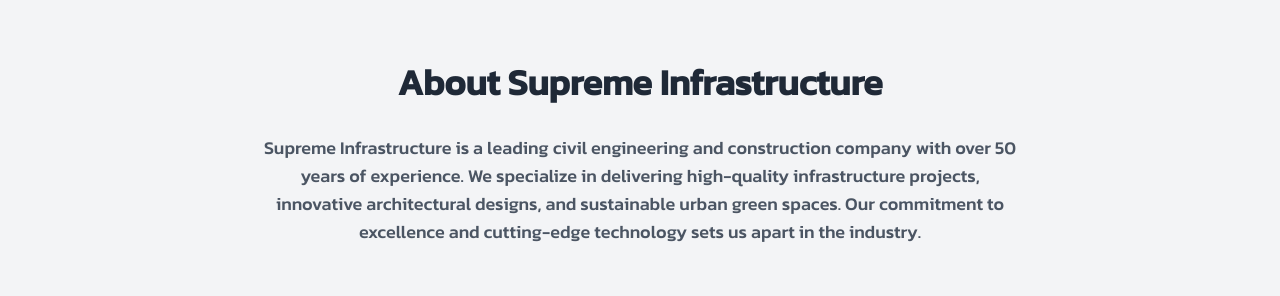
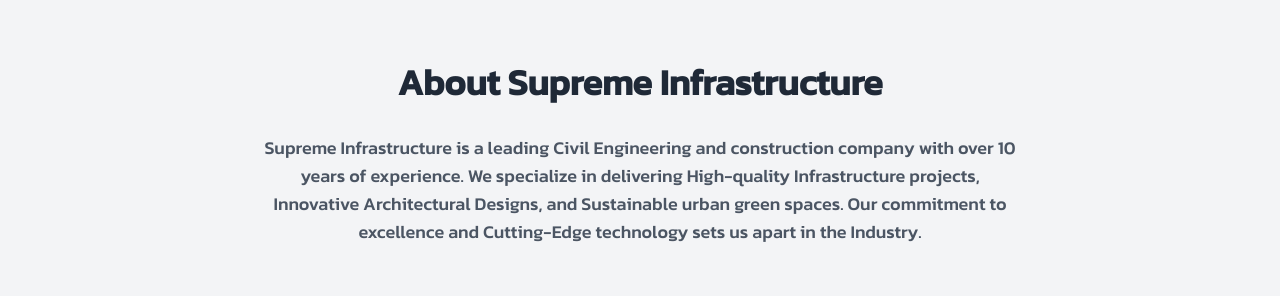
Before and after one commit to AkshayKalamkarr/supremeinfrastructure, a Next.js app: page /about/supremeInfrastructure in a window 1280 px wide. Shown: the part 802-1098 px from the top of the page. Built offline with nearby package versions, Linux system fonts and the light colour scheme.

Commit message:
new code

```diff
--- a/app/about/supremeInfrastructure/page.jsx
+++ b/app/about/supremeInfrastructure/page.jsx
@@ -51,9 +51,9 @@ const AboutUsPage = () => {
                 <section className="mb-20">
                     <h2 className="text-3xl md:text-4xl font-bold mb-8 text-center text-gray-800">About Supreme Infrastructure</h2>
                     <p className="text-base md:text-lg text-gray-600 max-w-3xl mx-auto text-center">
-                        Supreme Infrastructure is a leading civil engineering and construction company with over 50 years of experience.
-                        We specialize in delivering high-quality infrastructure projects, innovative architectural designs, and
-                        sustainable urban green spaces. Our commitment to excellence and cutting-edge technology sets us apart in the industry.
+                        Supreme Infrastructure is a leading Civil Engineering and construction company with over 10 years of experience.
+                        We specialize in delivering High-quality Infrastructure projects, Innovative Architectural Designs, and
+                        Sustainable urban green spaces. Our commitment to excellence and Cutting-Edge technology sets us apart in the Industry.
                     </p>
                 </section>
 
```
